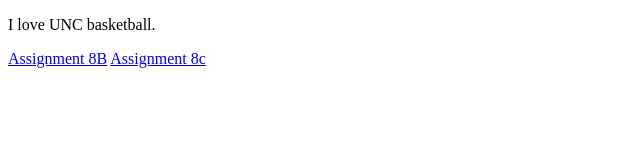
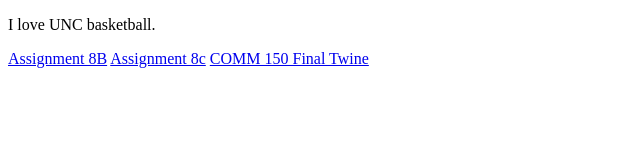
Before and after one commit to jgmcdaniel123/jgmcdaniel123.github.io, a plain HTML site: page index.html in a window 1280 px wide. Shown: the whole page, without its empty margins (0-640 px from the left). Drawn offline with Linux system fonts and the light colour scheme.

Commit message:
Add files via upload

```diff
--- a/index.html
+++ b/index.html
@@ -15,4 +15,8 @@
 
 <a href="8c.html"target="_blank">Assignment 8c</a>
 
+
+<a href="-COMM 150 Final Project.html"target="_blank">COMM 150 Final Twine</a>
+
+
 </head><html></html>
```
